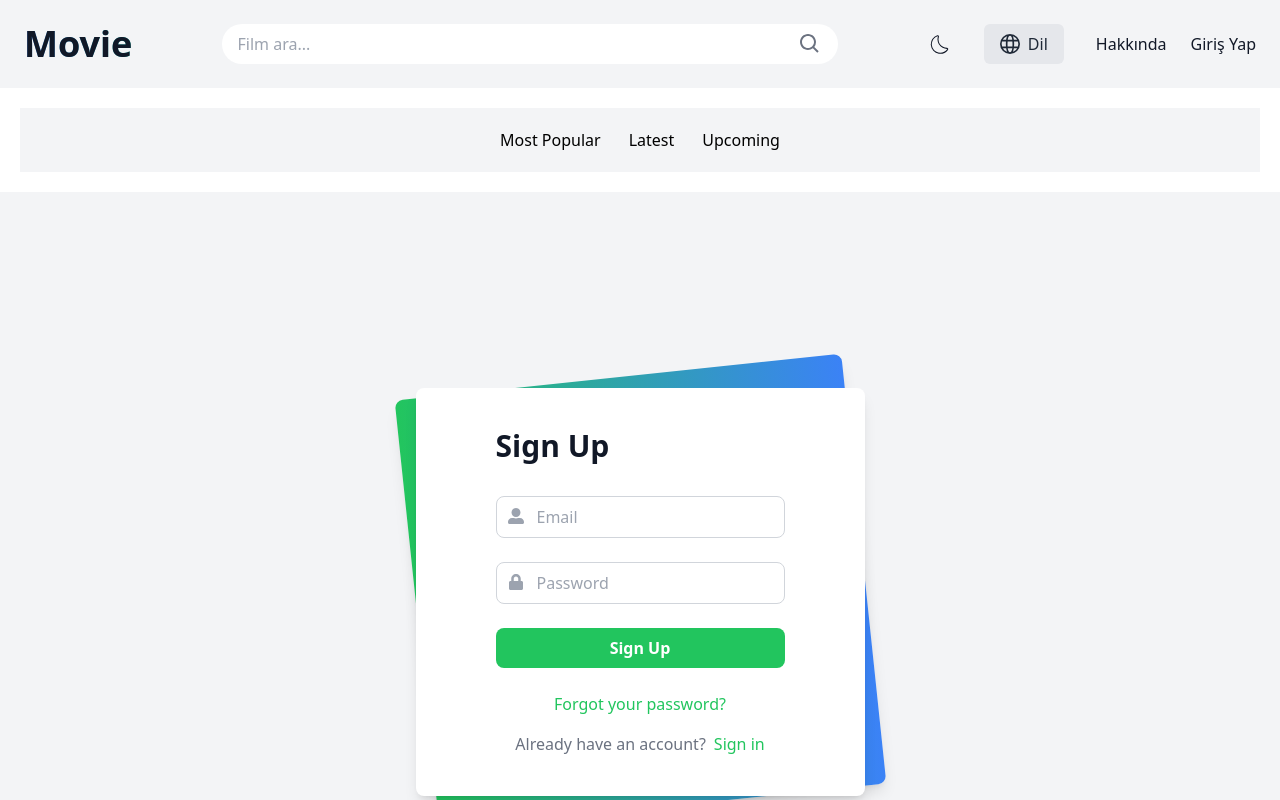
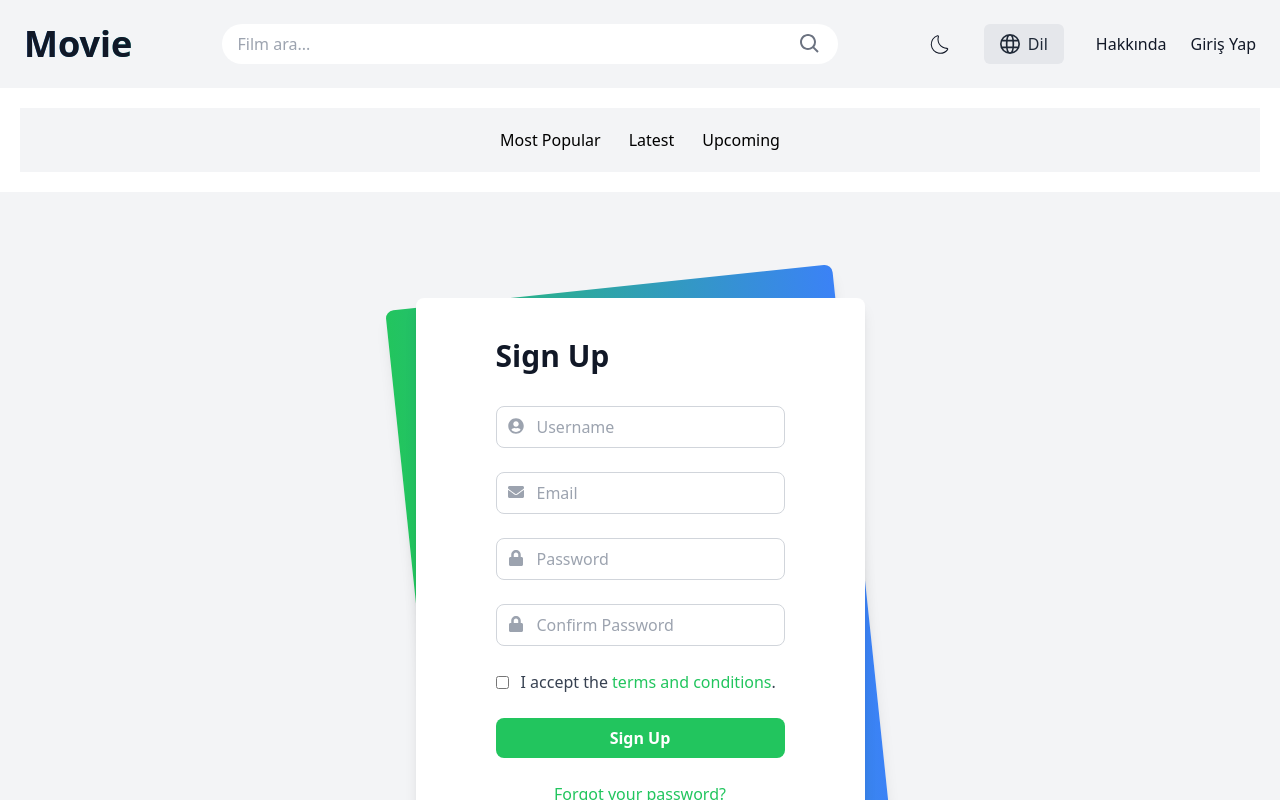
Before and after one commit to nazlinres01/movie-app, a Next.js app: page /signup in a window 1280 px wide. Shown: the top 800 px of the page. Built offline with nearby package versions, Linux system fonts and the light colour scheme.

Commit message:
signup edited

```diff
--- a/src/app/signup/page.jsx
+++ b/src/app/signup/page.jsx
@@ -2,18 +2,25 @@
 
 import React, { useState } from "react";
 import { useRouter } from "next/navigation";
-import { FaUserAlt, FaLock } from "react-icons/fa";
+import { FaUserAlt, FaLock, FaEnvelope, FaUserCircle } from "react-icons/fa";
 
 const SignUp = () => {
+  const [username, setUsername] = useState("");
   const [email, setEmail] = useState("");
   const [password, setPassword] = useState("");
+  const [confirmPassword, setConfirmPassword] = useState("");
+  const [acceptTerms, setAcceptTerms] = useState(false);
   const [errorMessage, setErrorMessage] = useState("");
   const router = useRouter();
 
   const handleSubmit = (e) => {
     e.preventDefault();
-    if (email === "" || password === "") {
-      setErrorMessage("Please fill in both fields.");
+    if (username === "" || email === "" || password === "" || confirmPassword === "") {
+      setErrorMessage("Please fill in all fields.");
+    } else if (password !== confirmPassword) {
+      setErrorMessage("Passwords do not match.");
+    } else if (!acceptTerms) {
+      setErrorMessage("You must accept the terms and conditions.");
     } else {
       // Handle sign-up logic here (e.g., API call for registration)
       setErrorMessage("");
@@ -34,7 +41,17 @@ const SignUp = () => {
             )}
             <form onSubmit={handleSubmit} className="space-y-6">
               <div className="relative">
-                <FaUserAlt className="absolute left-3 top-3 text-gray-400" />
+                <FaUserCircle className="absolute left-3 top-3 text-gray-400" />
+                <input
+                  type="text"
+                  placeholder="Username"
+                  value={username}
+                  onChange={(e) => setUsername(e.target.value)}
+                  className="w-full pl-10 pr-4 py-2 rounded-lg border border-gray-300 focus:outline-none focus:ring-2 focus:ring-green-500 transition duration-300"
+                />
+              </div>
+              <div className="relative">
+                <FaEnvelope className="absolute left-3 top-3 text-gray-400" />
                 <input
                   type="email"
                   placeholder="Email"
@@ -52,6 +69,30 @@ const SignUp = () => {
                   onChange={(e) => setPassword(e.target.value)}
                   className="w-full pl-10 pr-4 py-2 rounded-lg border border-gray-300 focus:outline-none focus:ring-2 focus:ring-green-500 transition duration-300"
                 />
+              </div>
+              <div className="relative">
+                <FaLock className="absolute left-3 top-3 text-gray-400" />
+                <input
+                  type="password"
+                  placeholder="Confirm Password"
+                  value={confirmPassword}
+                  onChange={(e) => setConfirmPassword(e.target.value)}
+                  className="w-full pl-10 pr-4 py-2 rounded-lg border border-gray-300 focus:outline-none focus:ring-2 focus:ring-green-500 transition duration-300"
+                />
+              </div>
+              <div className="flex items-center space-x-3">
+                <input
+                  type="checkbox"
+                  checked={acceptTerms}
+                  onChange={() => setAcceptTerms(!acceptTerms)}
+                  className="form-checkbox text-green-500"
+                />
+                <label className="text-gray-700">
+                  I accept the{" "}
+                  <a href="#" className="text-green-500 hover:underline">
+                    terms and conditions
+                  </a>.
+                </label>
               </div>
               <button
                 type="submit"
```
